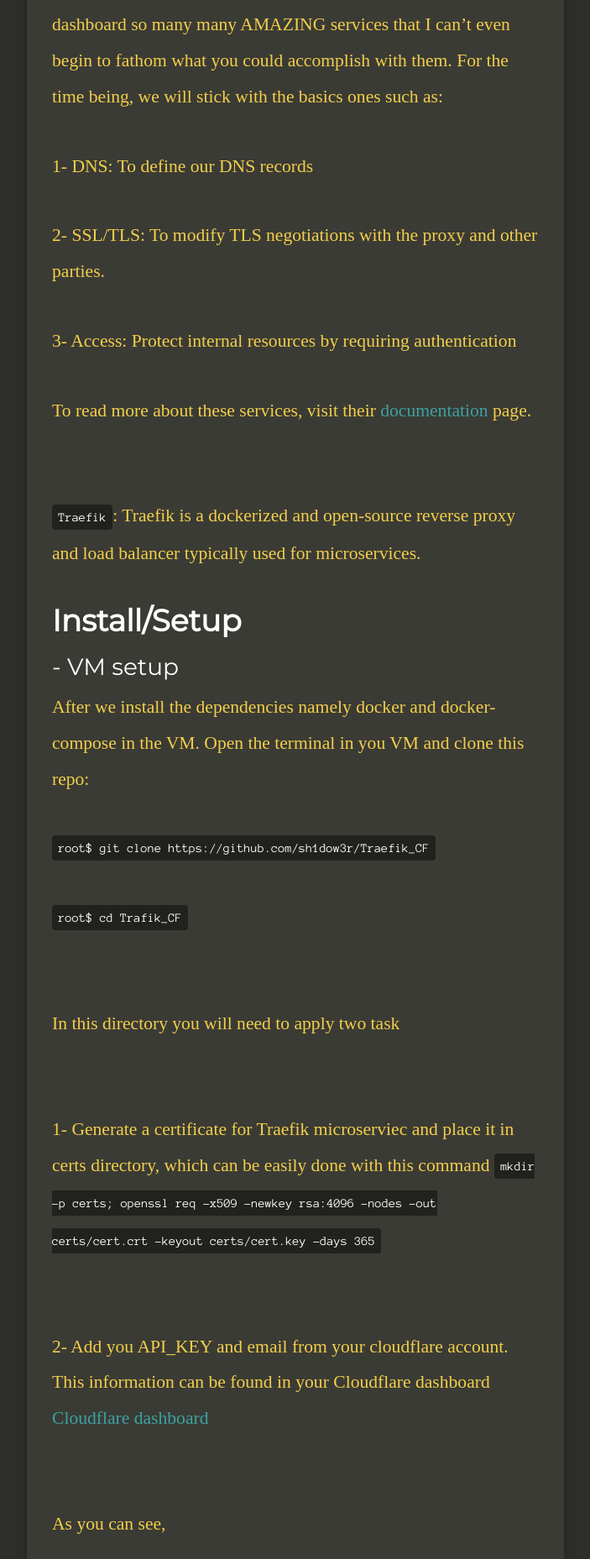
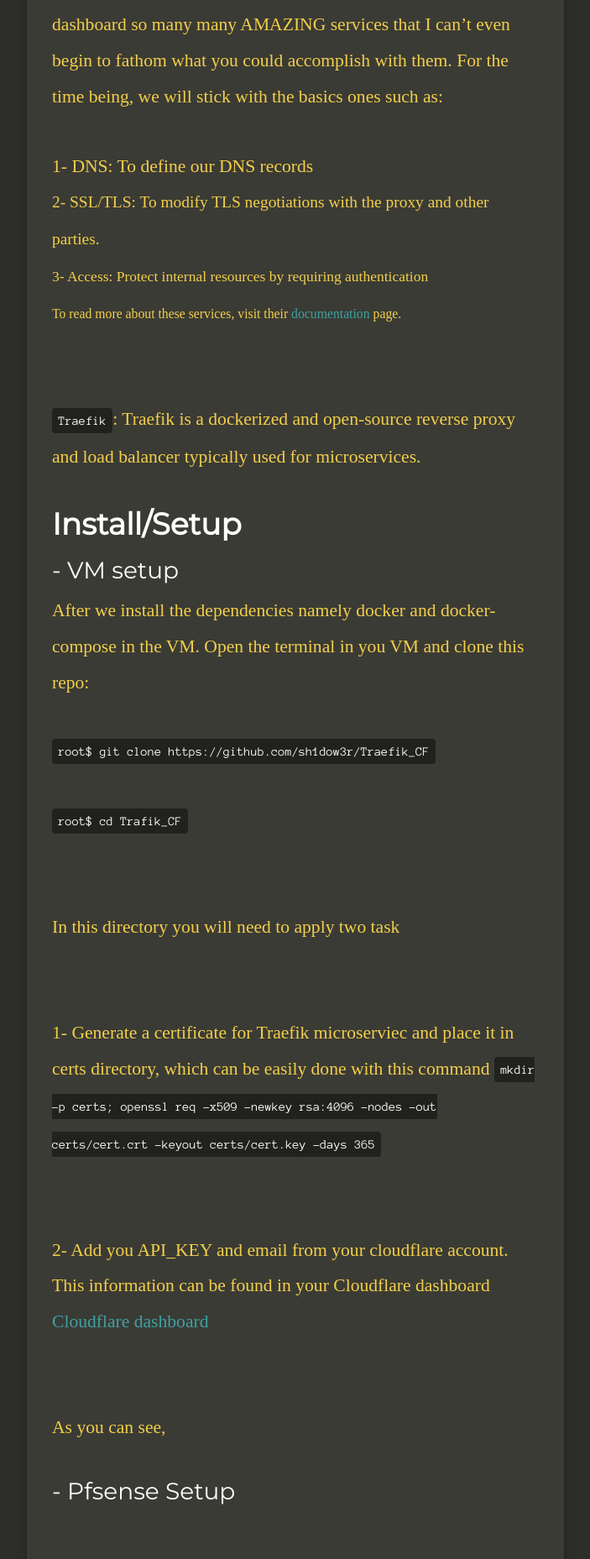
Before and after one commit to sh1dow3r/layer0, a Jekyll site: the page built from _posts/2020-11-22-Securing_HomeLab_Access.md, in a window 1280 px wide. Shown: the part 1300-3157 px from the top of the page at 84% size, without its empty margins (288-991 px from the left). Built offline with Jekyll 4.4.1, drawn with Linux system fonts in a browser that asks for light colours; nearby versions of some CDN libraries; comment, search, counter and statistics services are not loaded.

Commit message:
break line

```diff
--- a/_posts/2020-11-22-Securing_HomeLab_Access.md
+++ b/_posts/2020-11-22-Securing_HomeLab_Access.md
@@ -30,16 +30,10 @@ Before diving into the project, let's take a define some terms to establish grou
 `Cloudflare Dashboard`: Cloudflare dashboard is where you define the DNS records and modify them. Since we're on the subject, the dashboard so many many AMAZING services that I can't even begin to fathom what you could accomplish with them. For the time being, we will stick with the basics ones such as:
 </span>
 
-<span style="color: #f2cf4a; font-family: Babas; font-size: 0.9em;"> 1- DNS: To define our DNS records
-
-<span style="color: #f2cf4a; font-family: Babas; font-size: 0.9em;"> 2- SSL/TLS: To modify TLS negotiations with the proxy and other parties.
-
-<span style="color: #f2cf4a; font-family: Babas; font-size: 0.9em;"> 3- Access: Protect internal resources by requiring authentication
-
-<span style="color: #f2cf4a; font-family: Babas; font-size: 0.9em;">
-To read more about these services, visit their [documentation]( https://support.cloudflare.com/hc/en-us/articles/205075117-Understanding-the-Cloudflare-dashboard) page.
-</span>
-
+<span style="color: #f2cf4a; font-family: Babas; font-size: 0.9em;"> 1- DNS: To define our DNS records <br />
+<span style="color: #f2cf4a; font-family: Babas; font-size: 0.9em;"> 2- SSL/TLS: To modify TLS negotiations with the proxy and other parties. <br />
+<span style="color: #f2cf4a; font-family: Babas; font-size: 0.9em;"> 3- Access: Protect internal resources by requiring authentication <br />
+<span style="color: #f2cf4a; font-family: Babas; font-size: 0.9em;"> To read more about these services, visit their [documentation]( https://support.cloudflare.com/hc/en-us/articles/205075117-Understanding-the-Cloudflare-dashboard) page. <br />
 
 <span style="color: #f2cf4a; font-family: Babas; font-size: 0.9em;">
 `Traefik`: Traefik is a dockerized and open-source reverse proxy and load balancer typically used for microservices.
```
